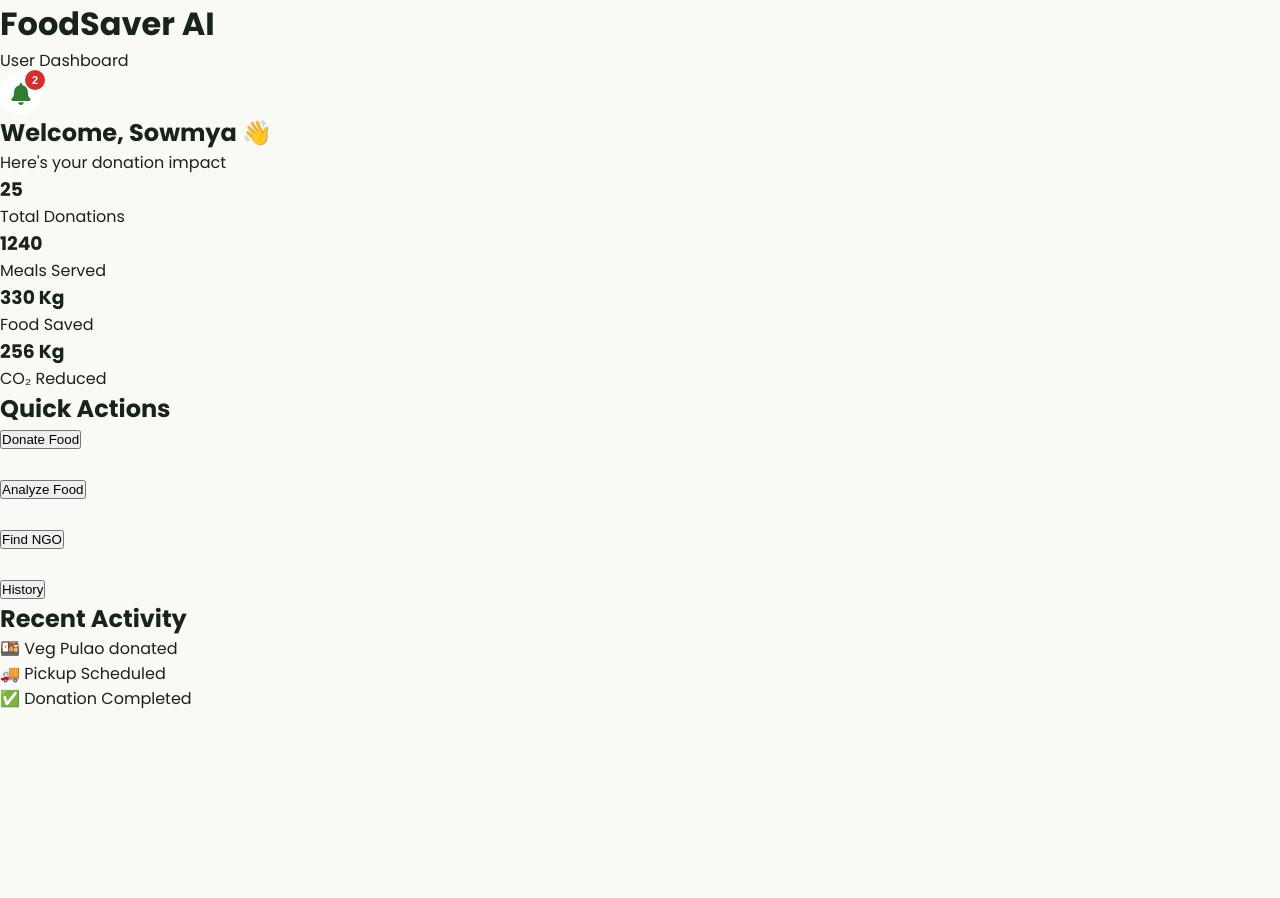
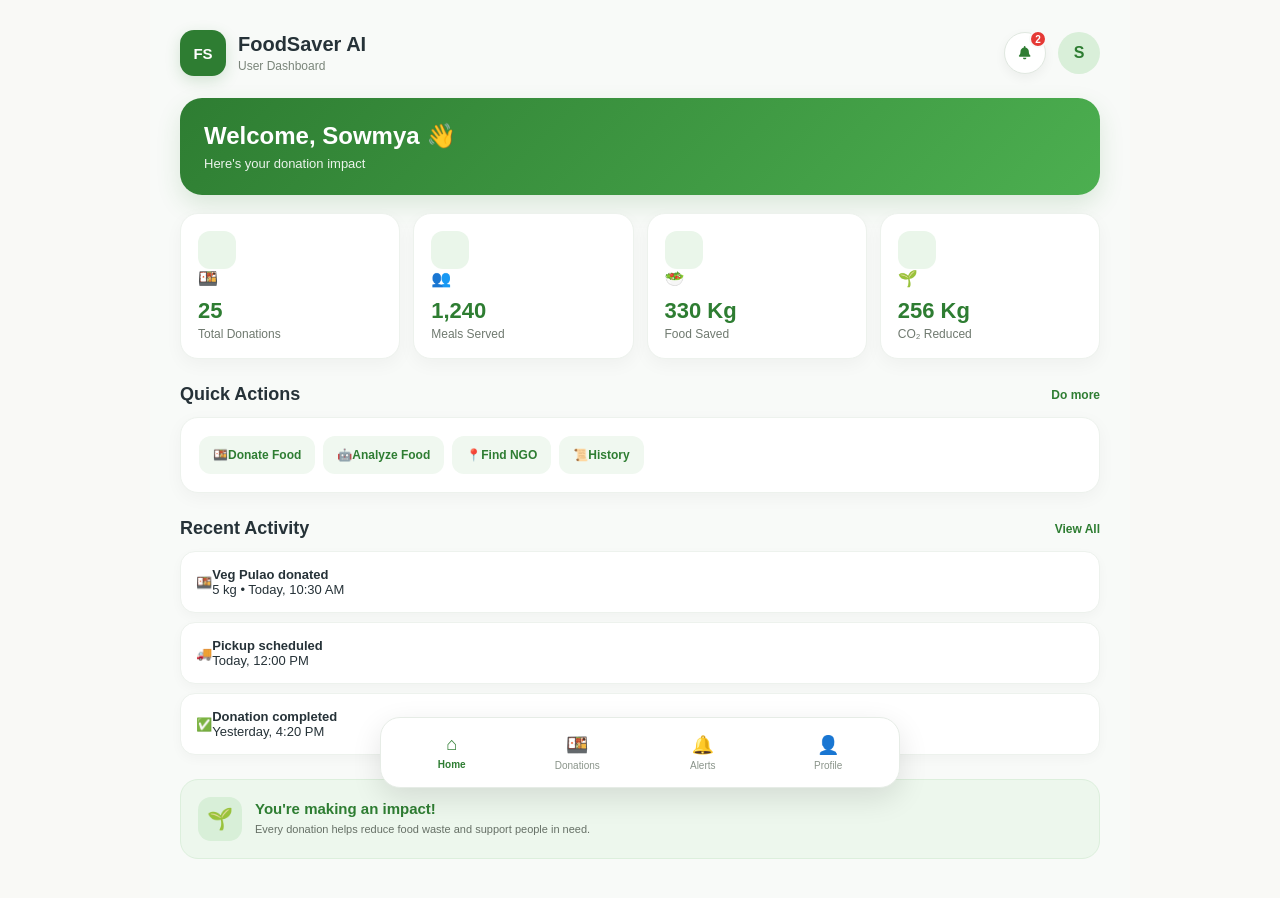
Before and after one commit to madhuhemanth14/FoodSaver-AI, a React (Vite) app in the folder client/: page / in a window 1280 px wide. Shown: the top 898 px of the page. Before the commit the page ends 800 px from the top, so only its background shows below. Built offline with nearby package versions, Linux system fonts and the light colour scheme.

Commit message:
Improve dashboard UI to match FoodSaver design

```diff
--- a/client/src/components/dashboard/QuickActions.jsx
+++ b/client/src/components/dashboard/QuickActions.jsx
@@ -1,18 +1,27 @@
 function QuickActions() {
   return (
-    <div className="card">
-      <h2>Quick Actions</h2>
+    <div className="card quick-actions-card">
 
-      <button>Donate Food</button>
-      <br /><br />
+      <button>
+        <span>🍱</span>
+        Donate Food
+      </button>
 
-      <button>Analyze Food</button>
-      <br /><br />
+      <button>
+        <span>🤖</span>
+        Analyze Food
+      </button>
 
-      <button>Find NGO</button>
-      <br /><br />
+      <button>
+        <span>📍</span>
+        Find NGO
+      </button>
 
-      <button>History</button>
+      <button>
+        <span>📜</span>
+        History
+      </button>
+
     </div>
   );
 }
--- a/client/src/components/dashboard/RecentActivity.jsx
+++ b/client/src/components/dashboard/RecentActivity.jsx
@@ -1,19 +1,34 @@
 function RecentActivity() {
   return (
     <div className="activity">
-      <h2>Recent Activity</h2>
 
       <div className="activity-item">
-        🍱 Veg Pulao donated
+        <span className="activity-icon">🍱</span>
+
+        <div>
+          <strong>Veg Pulao donated</strong>
+          <p>5 kg • Today, 10:30 AM</p>
+        </div>
       </div>
 
       <div className="activity-item">
-        🚚 Pickup Scheduled
+        <span className="activity-icon">🚚</span>
+
+        <div>
+          <strong>Pickup scheduled</strong>
+          <p>Today, 12:00 PM</p>
+        </div>
       </div>
 
       <div className="activity-item">
-        ✅ Donation Completed
+        <span className="activity-icon">✅</span>
+
+        <div>
+          <strong>Donation completed</strong>
+          <p>Yesterday, 4:20 PM</p>
+        </div>
       </div>
+
     </div>
   );
 }
--- a/client/src/components/dashboard/StatCard.jsx
+++ b/client/src/components/dashboard/StatCard.jsx
@@ -1,7 +1,10 @@
-function StatCard({ title, value }) {
+function StatCard({ title, value, icon }) {
   return (
-    <div className="card">
+    <div className="card stat-card">
+      <div className="stat-icon">{icon}</div>
+
       <h3>{value}</h3>
+
       <p>{title}</p>
     </div>
   );
--- a/client/src/components/dashboard/WelcomeCard.jsx
+++ b/client/src/components/dashboard/WelcomeCard.jsx
@@ -1,6 +1,6 @@
 function WelcomeCard() {
   return (
-    <div className="card">
+    <div className="card welcome-card">
       <h2>Welcome, Sowmya 👋</h2>
       <p>Here's your donation impact</p>
     </div>
--- a/client/src/pages/dashboard/Dashboard.css
+++ b/client/src/pages/dashboard/Dashboard.css
@@ -1,47 +1,333 @@
+/* ================================
+   FOOD SAVER AI - DASHBOARD
+================================ */
+
+.dashboard-page {
+  min-height: 100vh;
+  background: #f8faf8;
+  padding: 22px 22px 100px;
+  font-family: Arial, Helvetica, sans-serif;
+  color: #263238;
+}
+
+/* ================================
+   HEADER
+================================ */
+
+.dashboard-header {
+  display: flex;
+  justify-content: space-between;
+  align-items: center;
+  margin-bottom: 22px;
+}
+
+.brand {
+  display: flex;
+  align-items: center;
+  gap: 12px;
+}
+
+.brand-logo {
+  width: 46px;
+  height: 46px;
+  border-radius: 14px;
+  background: #2e7d32;
+  color: white;
+  display: flex;
+  align-items: center;
+  justify-content: center;
+  font-weight: 700;
+  font-size: 15px;
+  box-shadow: 0 5px 15px rgba(46, 125, 50, 0.18);
+}
+
+.brand h1 {
+  margin: 0;
+  font-size: 20px;
+  font-weight: 700;
+  color: #263238;
+}
+
+.brand span {
+  display: block;
+  margin-top: 3px;
+  color: #7a857a;
+  font-size: 12px;
+}
+
+.header-actions {
+  display: flex;
+  align-items: center;
+  gap: 12px;
+}
+
 .notification-wrapper {
   position: relative;
 }
 
 .notification-bell {
-  position: relative;
-  border: none;
+  width: 42px;
+  height: 42px;
+  border: 1px solid #e0e8e0;
+  border-radius: 50%;
   background: white;
   color: #2e7d32;
-  font-size: 22px;
-  cursor: pointer;
-  padding: 10px;
-  border-radius: 50%;
   display: flex;
   align-items: center;
   justify-content: center;
+  cursor: pointer;
+  box-shadow: 0 4px 12px rgba(0, 0, 0, 0.05);
 }
 
 .notification-badge {
   position: absolute;
-  top: -3px;
-  right: -3px;
-  background: #d32f2f;
+  top: -2px;
+  right: -1px;
+  width: 18px;
+  height: 18px;
+  border-radius: 50%;
+  background: #e53935;
   color: white;
-  min-width: 20px;
-  height: 20px;
-  padding: 0 5px;
-  border-radius: 50%;
-  font-size: 11px;
   display: flex;
   align-items: center;
   justify-content: center;
-  font-weight: bold;
+  font-size: 10px;
+  font-weight: 700;
+  border: 2px solid #f8faf8;
 }
+
+.profile-avatar {
+  width: 42px;
+  height: 42px;
+  border-radius: 50%;
+  background: #d9efd9;
+  color: #2e7d32;
+  display: flex;
+  align-items: center;
+  justify-content: center;
+  font-weight: 700;
+}
+
+/* ================================
+   WELCOME
+================================ */
+
+.welcome-section {
+  margin-bottom: 18px;
+}
+
+.welcome-section .card {
+  border-radius: 22px;
+  padding: 24px;
+  background: linear-gradient(
+    135deg,
+    #2e7d32 0%,
+    #4caf50 100%
+  );
+  color: white;
+  box-shadow: 0 10px 24px rgba(46, 125, 50, 0.15);
+}
+
+.welcome-section .card h2 {
+  margin: 0 0 6px;
+  font-size: 24px;
+}
+
+.welcome-section .card p {
+  margin: 0;
+  font-size: 13px;
+  opacity: 0.9;
+}
+
+/* ================================
+   STATS
+================================ */
+
+.stats-section {
+  margin-bottom: 22px;
+}
+
+.stats-grid {
+  display: grid;
+  grid-template-columns: repeat(2, 1fr);
+  gap: 13px;
+}
+
+.stats-grid .card {
+  background: white;
+  border: 1px solid #edf2ed;
+  border-radius: 18px;
+  padding: 17px;
+  min-height: 105px;
+  box-shadow: 0 6px 18px rgba(0, 0, 0, 0.04);
+}
+
+.stats-grid .card h3 {
+  margin: 10px 0 3px;
+  color: #2e7d32;
+  font-size: 22px;
+  font-weight: 700;
+}
+
+.stats-grid .card p {
+  margin: 0;
+  color: #6f796f;
+  font-size: 12px;
+}
+
+.stats-grid .card::before {
+  content: "";
+  display: block;
+  width: 38px;
+  height: 38px;
+  border-radius: 12px;
+  background: #eaf6ea;
+}
+
+/* ================================
+   SECTIONS
+================================ */
+
+.section-block {
+  margin-top: 25px;
+}
+
+.section-heading {
+  display: flex;
+  align-items: center;
+  justify-content: space-between;
+  margin-bottom: 12px;
+}
+
+.section-heading h2 {
+  margin: 0;
+  font-size: 18px;
+  color: #263238;
+}
+
+.section-heading span,
+.view-all-btn {
+  color: #2e7d32;
+  font-size: 12px;
+  font-weight: 600;
+}
+
+.view-all-btn {
+  border: none;
+  background: transparent;
+  cursor: pointer;
+  padding: 0;
+}
+
+/* ================================
+   QUICK ACTIONS
+================================ */
+
+.section-block .card {
+  background: white;
+  border-radius: 18px;
+  padding: 14px;
+  border: 1px solid #edf2ed;
+  box-shadow: 0 5px 18px rgba(0, 0, 0, 0.04);
+}
+
+.section-block .card h2 {
+  display: none;
+}
+
+.section-block .card button {
+  border: none;
+  background: #f0f8f0;
+  color: #2e7d32;
+  border-radius: 12px;
+  padding: 12px 14px;
+  margin: 4px;
+  font-weight: 600;
+  font-size: 12px;
+  cursor: pointer;
+}
+
+.section-block .card button:hover {
+  background: #dff1df;
+}
+
+/* ================================
+   ACTIVITY
+================================ */
+
+.activity {
+  margin-top: 0;
+}
+
+.activity h2 {
+  display: none;
+}
+
+.activity-item {
+  background: white;
+  border: 1px solid #edf2ed;
+  border-radius: 15px;
+  margin-top: 9px;
+  padding: 15px;
+  color: #263238;
+  font-size: 13px;
+  display: flex;
+  align-items: center;
+  box-shadow: 0 4px 12px rgba(0, 0, 0, 0.03);
+}
+
+/* ================================
+   IMPACT CARD
+================================ */
+
+.impact-card {
+  margin-top: 24px;
+  background: #edf7ed;
+  border-radius: 18px;
+  padding: 17px;
+  display: flex;
+  align-items: center;
+  gap: 13px;
+  border: 1px solid #dcefdc;
+}
+
+.impact-icon {
+  width: 44px;
+  height: 44px;
+  border-radius: 13px;
+  background: #d8efd8;
+  display: flex;
+  justify-content: center;
+  align-items: center;
+  font-size: 21px;
+}
+
+.impact-content h3 {
+  margin: 0 0 4px;
+  color: #2e7d32;
+  font-size: 15px;
+}
+
+.impact-content p {
+  margin: 0;
+  color: #667066;
+  font-size: 11px;
+  line-height: 1.5;
+}
+
+/* ================================
+   NOTIFICATION PANEL
+================================ */
 
 .notification-panel {
   position: absolute;
+  top: 52px;
   right: 0;
-  top: 50px;
-  width: 350px;
+  width: 335px;
   background: white;
-  border-radius: 12px;
-  box-shadow: 0 5px 20px rgba(0, 0, 0, 0.15);
-  z-index: 1000;
+  border-radius: 18px;
+  box-shadow: 0 15px 35px rgba(0, 0, 0, 0.14);
+  z-index: 2000;
   overflow: hidden;
 }
 
@@ -49,29 +335,183 @@
   display: flex;
   justify-content: space-between;
   align-items: center;
-  padding: 15px;
-  border-bottom: 1px solid #eee;
+  padding: 15px 16px;
+  border-bottom: 1px solid #edf2ed;
 }
 
 .notification-panel-header h3 {
   margin: 0;
   color: #2e7d32;
+  font-size: 15px;
 }
 
 .notification-panel-header button {
-  margin: 0;
-  padding: 7px 10px;
-  font-size: 12px;
+  border: none;
+  background: transparent;
+  color: #2e7d32;
+  font-size: 11px;
+  cursor: pointer;
 }
 
 .notification-panel .notification-item {
+  border-radius: 0;
   box-shadow: none;
-  border-radius: 0;
-  border-bottom: 1px solid #eee;
+  border-bottom: 1px solid #eef2ee;
+  padding: 14px;
 }
 
-.empty-notifications {
-  padding: 20px;
-  text-align: center;
-  color: #777;
+.notification-panel .notification-item:last-child {
+  border-bottom: none;
 }
+
+/* ================================
+   BOTTOM NAVIGATION
+================================ */
+
+.bottom-navigation {
+  position: fixed;
+  left: 50%;
+  bottom: 12px;
+  transform: translateX(-50%);
+  width: min(94%, 520px);
+  background: white;
+  border: 1px solid #e6ece6;
+  border-radius: 20px;
+  padding: 8px;
+  display: grid;
+  grid-template-columns: repeat(4, 1fr);
+  box-shadow: 0 10px 30px rgba(0, 0, 0, 0.11);
+  z-index: 1500;
+}
+
+.nav-item {
+  border: none;
+  background: transparent;
+  color: #8a948a;
+  display: flex;
+  flex-direction: column;
+  align-items: center;
+  gap: 4px;
+  padding: 8px 4px;
+  cursor: pointer;
+}
+
+.nav-item span {
+  font-size: 18px;
+}
+
+.nav-item small {
+  font-size: 10px;
+}
+
+.nav-item.active {
+  color: #2e7d32;
+  font-weight: 700;
+}
+
+/* ================================
+   RESPONSIVE
+================================ */
+
+@media (min-width: 768px) {
+  .dashboard-page {
+    max-width: 980px;
+    margin: 0 auto;
+    padding: 30px 30px 110px;
+  }
+
+  .stats-grid {
+    grid-template-columns: repeat(4, 1fr);
+  }
+}
+
+@media (max-width: 600px) {
+  .dashboard-page {
+    padding: 16px 14px 95px;
+  }
+
+  .brand h1 {
+    font-size: 18px;
+  }
+
+  .brand-logo {
+    width: 42px;
+    height: 42px;
+  }
+
+  .profile-avatar,
+  .notification-bell {
+    width: 38px;
+    height: 38px;
+  }
+
+  .notification-panel {
+    width: 290px;
+    right: -8px;
+  }
+  .stat-card .stat-icon {
+  width: 38px;
+  height: 38px;
+  border-radius: 12px;
+  background: #eaf6ea;
+  display: flex;
+  align-items: center;
+  justify-content: center;
+  font-size: 19px;
+ }
+
+ .stats-grid .stat-card::before {
+  display: none;
+ }
+ .quick-actions-card {
+  display: grid;
+  grid-template-columns: repeat(2, 1fr);
+  gap: 8px;
+}
+
+.quick-actions-card button {
+  display: flex;
+  align-items: center;
+  justify-content: center;
+  gap: 7px;
+ }
+
+ .quick-actions-card button span {
+  font-size: 16px;
+ }
+
+ @media (min-width: 700px) {
+  .quick-actions-card {
+    grid-template-columns: repeat(4, 1fr);
+  }
+ }
+ .activity-item {
+  display: flex;
+  align-items: center;
+  gap: 12px;
+}
+
+.activity-icon {
+  width: 40px;
+  height: 40px;
+  flex-shrink: 0;
+  background: #eef8ee;
+  border-radius: 12px;
+  display: flex;
+  align-items: center;
+  justify-content: center;
+  font-size: 18px;
+}
+
+.activity-item strong {
+  display: block;
+  font-size: 13px;
+  margin-bottom: 3px;
+}
+
+.activity-item p {
+  margin: 0;
+  font-size: 11px;
+  color: #8a928a;
+}
+}
--- a/client/src/pages/dashboard/Dashboard.jsx
+++ b/client/src/pages/dashboard/Dashboard.jsx
@@ -5,39 +5,36 @@ import WelcomeCard from "../../components/dashboard/WelcomeCard";
 import StatCard from "../../components/dashboard/StatCard";
 import RecentActivity from "../../components/dashboard/RecentActivity";
 import QuickActions from "../../components/dashboard/QuickActions";
+
 import NotificationBell from "../../components/notifications/NotificationBell";
 import NotificationPanel from "../../components/notifications/NotificationPanel";
 
-const initialNotifications = [
+function Dashboard() {
+  const [showNotifications, setShowNotifications] = useState(false);
+
+  const [notifications, setNotifications] = useState([
     {
       id: 1,
-    title: "Donation Accepted",
-    message: "Your food donation has been accepted by the NGO.",
-    time: "10 minutes ago",
+      title: "New pickup scheduled",
+      message: "Your Veg Pulao donation is scheduled for pickup.",
+      time: "10 min ago",
       read: false,
     },
     {
       id: 2,
-    title: "Pickup Scheduled",
-    message: "Your food pickup is scheduled for 4:30 PM.",
+      title: "Donation accepted",
+      message: "Your food donation was accepted by the NGO.",
       time: "1 hour ago",
       read: false,
     },
     {
       id: 3,
-    title: "Food Analysis Complete",
-    message: "Your food analysis has been completed successfully.",
+      title: "Food analysis completed",
+      message: "Your food analysis has been completed.",
       time: "2 hours ago",
       read: true,
     },
-];
-
-function Dashboard() {
-  const [notifications, setNotifications] = useState(
-    initialNotifications
-  );
-
-  const [showNotifications, setShowNotifications] = useState(false);
+  ]);
 
   const unreadCount = notifications.filter(
     (notification) => !notification.read
@@ -63,19 +60,27 @@ function Dashboard() {
   };
 
   return (
-    <div className="dashboard">
+    <div className="dashboard-page">
 
-      <div className="header">
+      {/* TOP BAR */}
+      <header className="dashboard-header">
+        <div className="brand">
+          <div className="brand-logo">
+            FS
+          </div>
+
           <div>
             <h1>FoodSaver AI</h1>
-          <p>User Dashboard</p>
+            <span>User Dashboard</span>
+          </div>
         </div>
 
+        <div className="header-actions">
           <div className="notification-wrapper">
             <NotificationBell
               unreadCount={unreadCount}
               onClick={() =>
-              setShowNotifications(!showNotifications)
+                setShowNotifications((current) => !current)
               }
             />
 
@@ -87,35 +92,100 @@ function Dashboard() {
               />
             )}
           </div>
+
+          <div className="profile-avatar">S</div>
         </div>
+      </header>
 
+      {/* WELCOME */}
+      <section className="welcome-section">
         <WelcomeCard />
+      </section>
 
-      <div className="stats">
+      {/* STATS */}
+      <section className="stats-section">
+        <div className="stats-grid">
           <StatCard
             title="Total Donations"
             value="25"
+            icon="🍱"
           />
 
           <StatCard
             title="Meals Served"
-          value="1240"
+            value="1,240"
+            icon="👥"
           />
 
           <StatCard
             title="Food Saved"
             value="330 Kg"
+            icon="🥗"
           />
 
           <StatCard
             title="CO₂ Reduced"
             value="256 Kg"
+            icon="🌱"
           />
+        </div>
+      </section>
+
+      {/* QUICK ACTIONS */}
+      <section className="section-block">
+        <div className="section-heading">
+          <h2>Quick Actions</h2>
+          <span>Do more</span>
         </div>
 
         <QuickActions />
+      </section>
+
+      {/* RECENT ACTIVITY */}
+      <section className="section-block">
+        <div className="section-heading">
+          <h2>Recent Activity</h2>
+          <button className="view-all-btn">View All</button>
+        </div>
 
         <RecentActivity />
+      </section>
+
+      {/* IMPACT BANNER */}
+      <section className="impact-card">
+        <div className="impact-icon">🌱</div>
+
+        <div className="impact-content">
+          <h3>You're making an impact!</h3>
+          <p>
+            Every donation helps reduce food waste and support
+            people in need.
+          </p>
+        </div>
+      </section>
+
+      {/* BOTTOM NAVIGATION */}
+      <nav className="bottom-navigation">
+        <button className="nav-item active">
+          <span>⌂</span>
+          <small>Home</small>
+        </button>
+
+        <button className="nav-item">
+          <span>🍱</span>
+          <small>Donations</small>
+        </button>
+
+        <button className="nav-item">
+          <span>🔔</span>
+          <small>Alerts</small>
+        </button>
+
+        <button className="nav-item">
+          <span>👤</span>
+          <small>Profile</small>
+        </button>
+      </nav>
 
     </div>
   );
```
Lines whose indentation alone changed are shown as unchanged.
